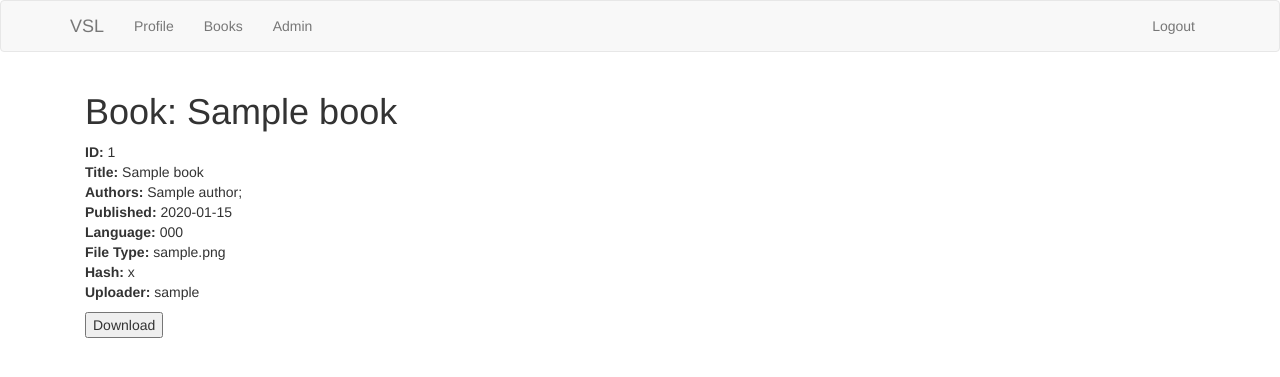
After one commit to eddyvdaker/VerySimpleLibrary, a Flask app: page /books/1 in a window 1280 px wide. The commit adds this page. Shown: the top 377 px of the page. Run offline with Flask 2, Linux system fonts and the light colour scheme; a user stored in the database is signed in; tables that the repository leaves empty hold one stand-in row (values such as "Sample post"); parts of the project's set-up code (start-up, migrations or seed data) failed here and were passed over; some libraries are stand-ins or nearby versions.

Commit message:
Book details page implemented

```diff
--- a/app/books/routes.py
+++ b/app/books/routes.py
@@ -1,6 +1,6 @@
 # app/books/routes.py
 
-from flask import render_template
+from flask import render_template, abort
 from flask_login import login_required
 
 from app.books import bp
@@ -13,3 +13,13 @@ def overview():
     books = Book.query.all()
     return render_template('books/overview.html', title='Books Overview',
                            books=books)
+
+
+@bp.route('/books/<int:id>')
+@login_required
+def details(id):
+    book = Book.query.filter_by(id=id).first()
+    if not book:
+        abort(404)
+    return render_template('books/details.html', title=f'Book: {book.title}',
+                           book=book)
--- /dev/null
+++ b/app/templates/books/details.html
@@ -0,0 +1,22 @@
+{% extends "base.html" %}
+
+{% block app_content %}
+  <h1>{{ title }}</h1>
+  <div id="basic-information">
+    <ul class="list-unstyled">
+      <li><b>ID: </b>{{ book.id }}</li>
+      <li><b>Title: </b>{{ book.title }}</li>
+      <li><b>Authors: </b>
+        {% for author in book.authors %}
+          {{ author.name }};
+        {% endfor %}
+      </li>
+      <li><b>Published: </b>{{ book.publish_date }}</li>
+      <li><b>Language: </b>{{ book.language.code }}</li>
+      <li><b>File Type: </b>{{ book.file_type }}</li>
+      <li><b>Hash: </b>{{ book.file_hash }}</li>
+      <li><b>Uploader: </b>{{ book.uploader.username }}</li>
+    </ul>
+  </div>
+  <button>Download</button>
+{% endblock %}
--- a/app/templates/books/overview.html
+++ b/app/templates/books/overview.html
@@ -18,7 +18,7 @@
     {% for book in books %}
       <tr>
         <td>{{ book.id }}</td>
-        <td>{{ book.title }}</td>
+        <td><a href="{{ url_for('books.details', id=book.id) }}">{{ book.title }}</a></td>
         <td>{% for author in book.authors %}{{ author.name }}; {% endfor %}</td>
         <td>{{ book.publish_date }}</td>
         <td>{{ book.file_type }}</td>
--- a/manage.py
+++ b/manage.py
@@ -87,7 +87,7 @@ def recreate_db():
 @cli.command()
 def seed_db():
     """Seeds the database"""
-    admin = add_user('admin', 'superstrongpassword', admin=True)
+    add_user('admin', 'superstrongpassword', admin=True)
 
 
 @cli.command()
```
Also changed, not shown: tests/test_bp_books.py (+15 -0 lines).
